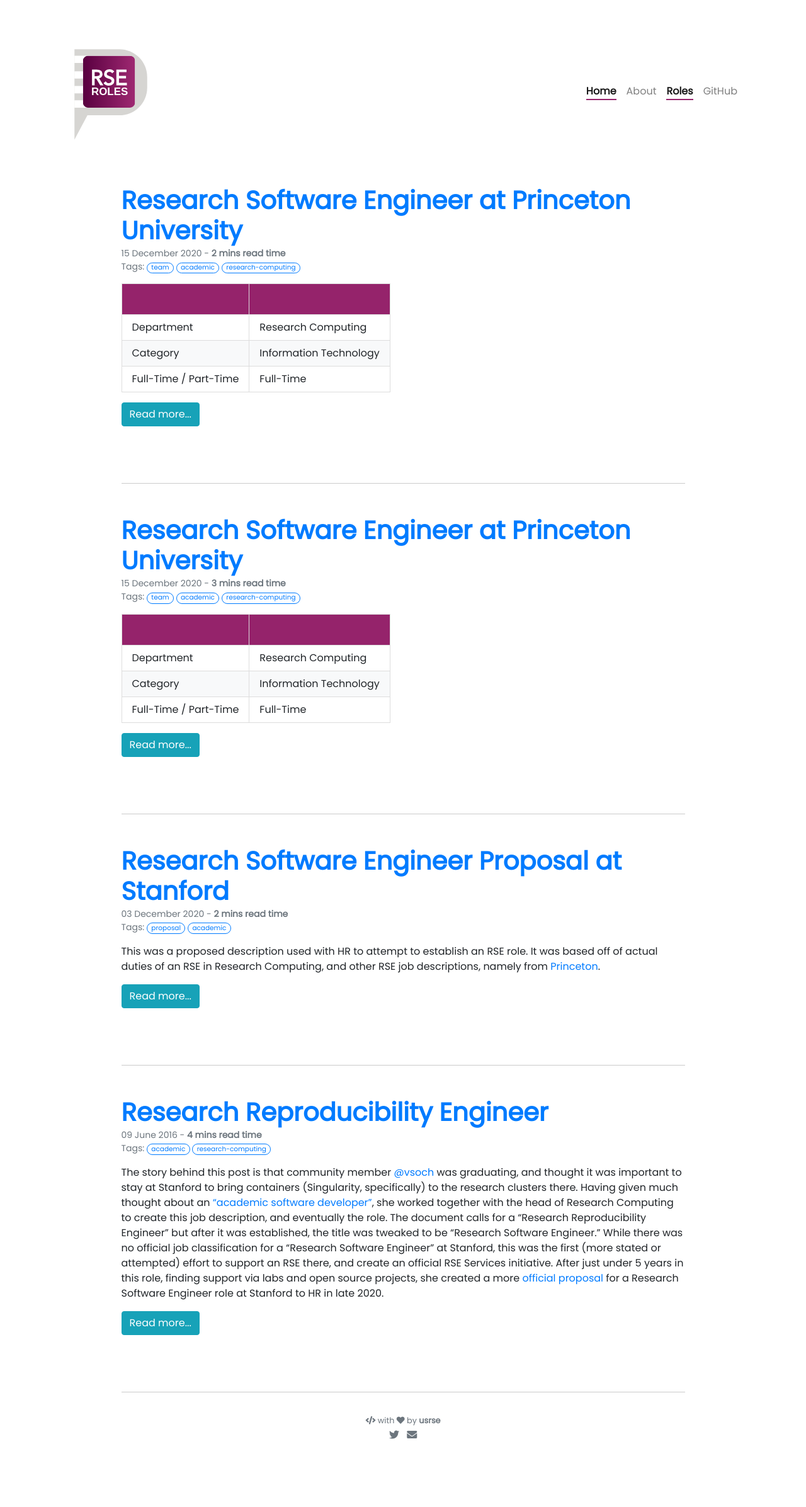
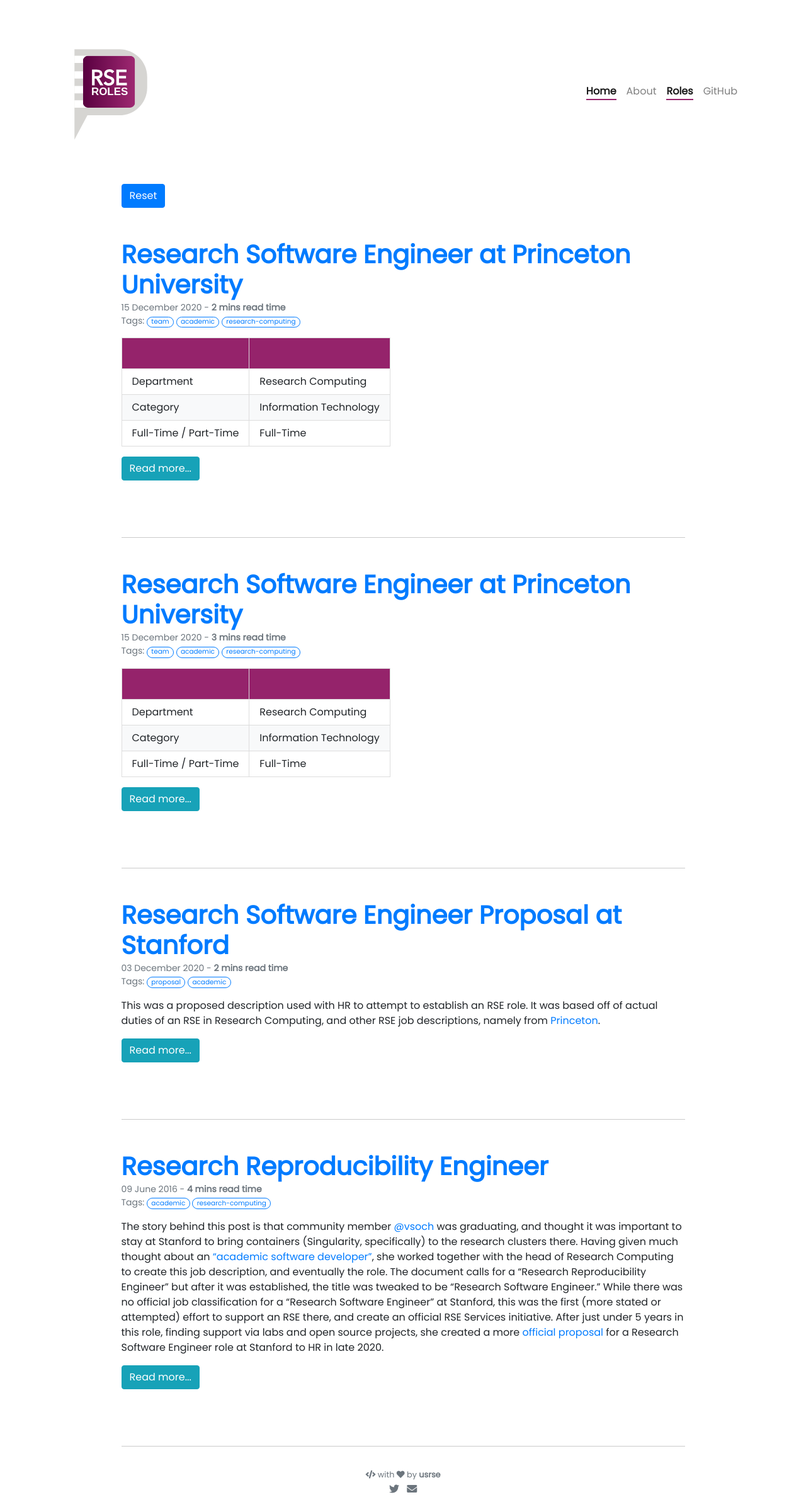
Before and after one commit to USRSE/rse-roles, a Jekyll site: the page built from pages/roles.md, in a window 1280 px wide. Shown: the whole page at 63% size. Built offline with Jekyll 4.4.1, drawn with Linux system fonts in a browser that asks for light colours; nearby versions of some CDN libraries; before the commit the page ends 2307 px from its top, so only the background shows below that.

Commit message:
adding support to select tags
Signed-off-by: vsoch <vsoch@users.noreply.github.com>

```diff
--- a/_includes/roles.html
+++ b/_includes/roles.html
@@ -29,13 +29,13 @@
       {% assign article_url = post.url | relative_url %}
     {% endif %}
 
-    <div class="col-lg-6 my-3 wow animated fadeIn" data-wow-delay=".15s">
+    <div class="col-lg-6 my-3 wow animated fadeIn alltags {% for tag in post.tags %}tag-{{ tag }} {% endfor %}" data-wow-delay=".15s">
       <a href="{{ article_url }}" class="article card {% cycle 'bg-usrse', 'bg-usrse-1' %}">
         <div class="card-body {{ text_style }}">
           <h3 class="card-title">{{ post.title }}</h3>
           <p class="card-text">
             {% for tag in post.tags %}
-              <span class="badge {{ badge_style }}">{{ tag }}</span>
+              <span data-id="tag-{{ tag }}" class="tag badge {{ badge_style }}">{{ tag }}</span>
             {% endfor %}
           </p>
           <p class="card-text">
@@ -51,7 +51,6 @@
         </div>
       </a>
     </div>
-
   {% endfor %}
 
 </div>
--- a/_includes/search.html
+++ b/_includes/search.html
@@ -3,8 +3,9 @@
 <div class="input-group mt-5 px-3">
   <input id="search-input" type="text" class="form-control search-box" placeholder="Search...">
   <div class="input-group-append bg-usrse-1">
-    <span class="input-group-text border text-white bg-usrse-1"><i class="fas fa-search"></i></span>
-    <span class="input-group-text border bg-usrse-1"><a href="{{ site.baseurl }}/roles/"><i class="fas fa-list text-white"></a></i></span>
+    <span style="cursor:pointer" class="input-group-text border text-white bg-usrse-1"><i class="fas fa-search"></i></span>
+    <span style="cursor:pointer" class="input-group-text border bg-usrse-1"><a href="{{ site.baseurl }}/roles/"><i class="fas fa-list text-white"></a></i></span>
+    <span style="cursor:pointer" class="input-group-text border bg-usrse-1"><i id="reset" class="fas fa-undo text-white"></a></i>
   </div>
 </div>
 <ul class="px-3" id="results-container"></ul>
--- a/pages/roles.md
+++ b/pages/roles.md
@@ -17,11 +17,16 @@
    transition: none !important;
    text-decoration: none !important;
 }
+.tag {
+  cursor: pointer;
+}
 </style>
+
+<button id="reset" class="btn btn-primary">Reset</button>
 
 {% for post in site.posts %}
 
-<div style="margin-bottom:50px; margin-top:50px">
+<div style="margin-bottom:50px; margin-top:50px" class="alltags {% for tag in post.tags %}tag-{{ tag }} {% endfor %}">
 <h1><b><a style="" href="{{ site.baseurl }}/{{ post.url }}">{{ post.title }}</a></b></h1>
 
 <p class="article-metadata text-muted">
@@ -40,7 +45,7 @@
 {% if post.tags != empty %}
 Tags:
 {% for tag in post.tags %}
-<span class="badge badge-pill text-primary border border-primary">{{ tag }}</span>
+<span data-id="tag-{{ tag }}" class="tag badge badge-pill text-primary border border-primary">{{ tag }}</span>
 {% endfor %}
 {% endif %}
 </p>
@@ -52,5 +57,26 @@
 
 <br>
 
-<hr>
+<hr class="alltags {% for tag in post.tags %}tag-{{ tag }} {% endfor %}">
 {% endfor %}
+
+<script src="https://ajax.googleapis.com/ajax/libs/jquery/3.3.1/jquery.min.js"></script>
+<script>
+$(function(){
+
+    // Reset list
+    $("#reset").click(function(){
+        $(".alltags").show();
+    })
+
+    // When clicking a tag, filter to tag
+    $('.tag').click(function(event){
+        // prevent navigation to role page when clicking tag
+        tag = $(this).attr("data-id")
+        console.log(tag)
+        $(".alltags").hide();
+        $("." + tag).show();
+    })
+
+});
+</script>
```
Also changed, not shown: assets/js/card-animation.js (+14 -0 lines).
